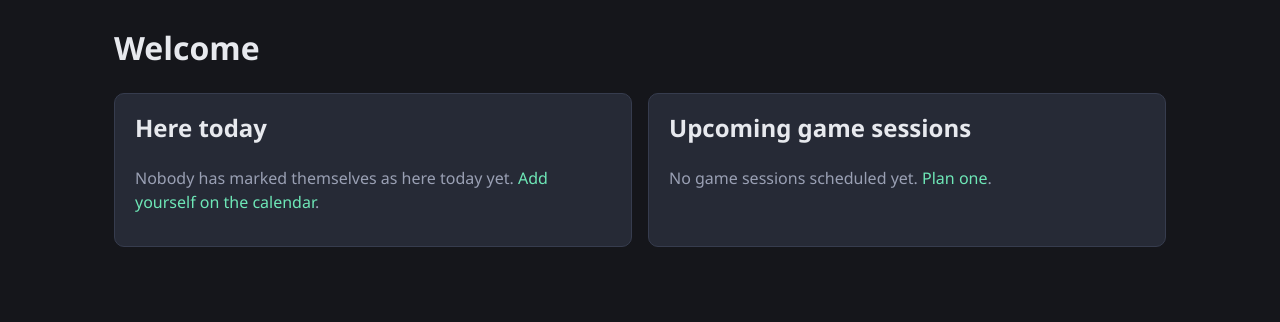
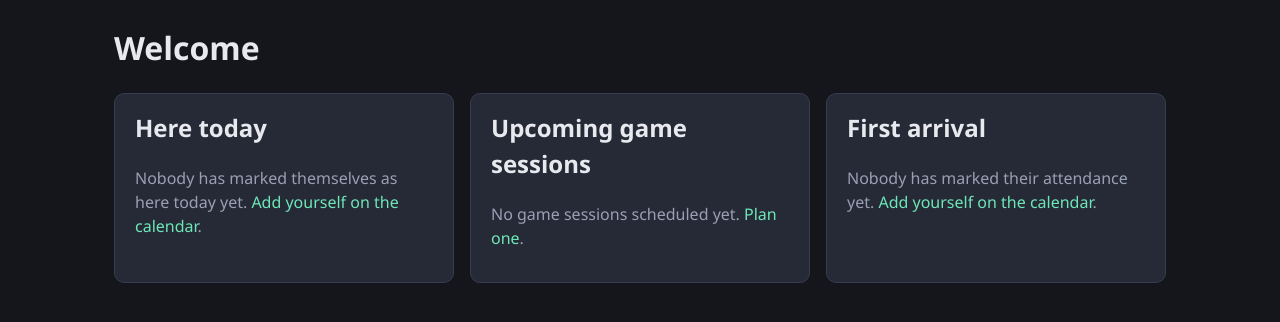
Before and after one commit to sheeprine/lanplan, a FastAPI app: page / in a window 1280 px wide. Shown: the part 53-375 px from the top of the page. Run offline with FastAPI, Linux system fonts and the light colour scheme; the visitor is signed in with stand-in values (Sample User, id 1); parts of the project's set-up code (start-up, migrations or seed data) failed here and were passed over.

Commit message:
Add first-arrival link/card to calendar and dashboard
Surfaces the earliest registered attendance across all people as a
quick jump-to link on the calendar nav bar and as a dashboard card,
so visitors can see/go to when the party actually starts.

Co-Authored-By: Claude Sonnet 5 <noreply@anthropic.com>

```diff
--- a/app/main.py
+++ b/app/main.py
@@ -4,7 +4,7 @@ from fastapi import Depends, FastAPI, Request
 from fastapi.responses import RedirectResponse
 from fastapi.staticfiles import StaticFiles
 from fastapi.templating import Jinja2Templates
-from sqlalchemy import select
+from sqlalchemy import func, select
 from starlette.middleware.base import BaseHTTPMiddleware
 from starlette.middleware.sessions import SessionMiddleware
 
@@ -74,6 +74,8 @@ def dashboard(
         select(GameSession).where(GameSession.end > now).order_by(GameSession.start).limit(5)
     ).all()
 
+    first_arrival = db.scalar(select(func.min(Attendance.start)))
+
     return templates.TemplateResponse(
         request,
         "dashboard.html",
@@ -82,5 +84,6 @@ def dashboard(
             "current_person": current_person,
             "here_today": here_today,
             "upcoming_sessions": upcoming_sessions,
+            "first_arrival": first_arrival.date() if first_arrival else None,
         },
     )
--- a/app/routers/calendar.py
+++ b/app/routers/calendar.py
@@ -3,7 +3,7 @@ from datetime import date, datetime, timedelta
 from fastapi import APIRouter, Depends, Form, Request
 from fastapi.responses import RedirectResponse
 from fastapi.templating import Jinja2Templates
-from sqlalchemy import select
+from sqlalchemy import func, select
 from sqlalchemy.orm import Session
 
 from app.auth import get_current_person
@@ -65,6 +65,7 @@ def calendar_view(
     view_start = _parse_start(start)
     days = _build_days(db, view_start)
     people = db.scalars(select(Person).order_by(Person.name)).all()
+    first_arrival = db.scalar(select(func.min(Attendance.start)))
     return templates.TemplateResponse(
         request,
         "calendar.html",
@@ -77,6 +78,7 @@ def calendar_view(
             "today": date.today(),
             "prev_start": view_start - timedelta(days=DAYS_IN_VIEW),
             "next_start": view_start + timedelta(days=DAYS_IN_VIEW),
+            "first_arrival": first_arrival.date() if first_arrival else None,
         },
     )
 
--- a/app/templates/calendar.html
+++ b/app/templates/calendar.html
@@ -6,6 +6,9 @@
   <a href="/calendar?start={{ prev_start.isoformat() }}">&larr; previous week</a>
   <a href="/calendar?start={{ today.isoformat() }}">this week</a>
   <a href="/calendar?start={{ next_start.isoformat() }}">next week &rarr;</a>
+  {% if first_arrival %}
+  <a href="/calendar?start={{ first_arrival.isoformat() }}">jump to first arrival ({{ first_arrival.strftime('%b %d') }})</a>
+  {% endif %}
 </div>
 
 <div class="card">
--- a/app/templates/dashboard.html
+++ b/app/templates/dashboard.html
@@ -33,5 +33,14 @@
       <p class="muted">No game sessions scheduled yet. <a href="/games">Plan one</a>.</p>
     {% endif %}
   </div>
+
+  <div class="card">
+    <h2>First arrival</h2>
+    {% if first_arrival %}
+      <p><a href="/calendar?start={{ first_arrival.isoformat() }}">{{ first_arrival.strftime('%a %b %d') }}</a></p>
+    {% else %}
+      <p class="muted">Nobody has marked their attendance yet. <a href="/calendar">Add yourself on the calendar</a>.</p>
+    {% endif %}
+  </div>
 </div>
 {% endblock %}
```
